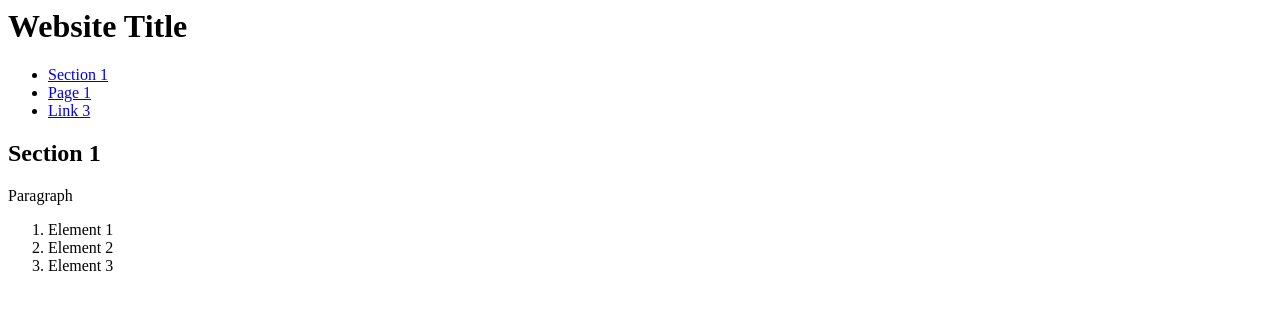
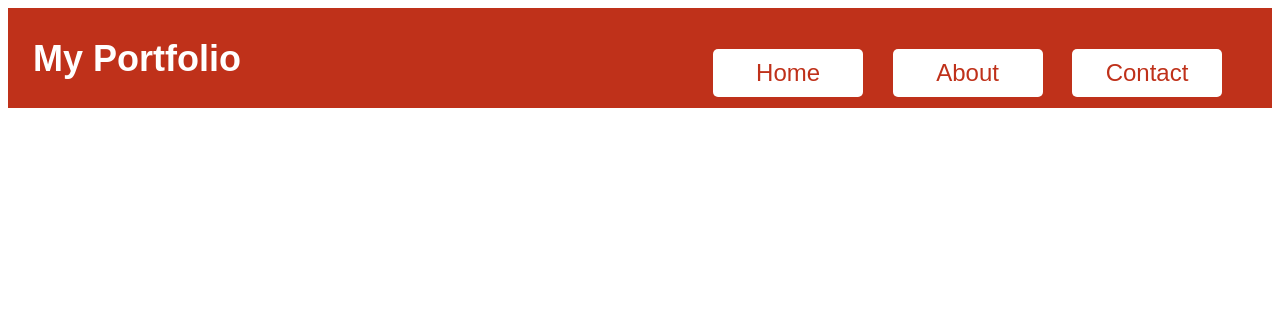
Before and after one commit to Gabe-CSX/gabe-csx.github.io, a plain HTML site: page index.html in a window 1280 px wide. Drawn offline with Linux system fonts and the light colour scheme.

Commit message:
Header, CSS formatting, non-functional links

```diff
--- a/index.html
+++ b/index.html
@@ -1,30 +1,17 @@
-<!DOCTYPE=html>
-<html lang='en'>
+<!DOCTYPE html>
+<html>
 <head>
-		<link href='style.css' rel='stylesheet'>
-		<title>Index</title>
+  <title>My Portfolio</title>
+  <link rel="stylesheet" type="text/css" href="resources/css/style.css">
 </head>
-<main>
 <body>
-		<h1>Website Title</h1>
-		<nav>
+  <nav class='header'>
+    <h1>My Portfolio</h1>
     <ul>
-				<li><a href='#section1'>Section 1</a></li>
-				<li><a href='p1.html' target='_self'>Page 1</a></li>
-				<li><a href='#link3'>Link 3 </a></li>
+      <li><a href="#">Home</a></li>
+      <li><a href="#">About</a></li>
+      <li><a href="#">Contact</a></li>
+    </ul>
   </nav>
-		<main>
-			<section id='section1'>
-				<h1>Section 1</h1>
-				<article>
-					<p>Paragraph</p>
-					<ol>
-						<li>Element 1</li>
-						<li>Element 2</li>
-						<li>Element 3</li>
-					</ol>
-				</article>
-			</section>
-		</main>
 </body>
-</main>
+</html>
--- /dev/null
+++ b/resources/css/style.css
@@ -0,0 +1,43 @@
+html {
+	text-align: center;
+	font-family: Arial;
+}
+
+.header {
+  height: 50px;
+  padding: 25px;
+  background-color: #BF311A;
+}
+
+.header h1 {
+  float: left;
+  margin-top: 5px;
+  color: #FFF;
+  font-size: 36px;
+}
+
+.header ul {
+  float: right;
+}
+
+.header li {
+  display: inline-block;
+  margin-right: 25px;
+  background-color: #FFF;
+  border-radius: 5px;
+}
+
+.header a {
+  display: inline-block;
+  width: 150px;
+  padding: 10px 0;
+  font-size: 24px;
+  text-decoration: none;
+  color: #BF311A;
+}
+
+.header a:hover {
+  color: #992715;
+  background-color: #F2F2F2;
+  border-radius: 5px;
+}
```
Also changed, not shown: p1.html (deleted, +0 -10 lines), resources/js/script.js (added, +14 -0 lines), 1 other file. Lines whose indentation alone changed are shown as unchanged.
